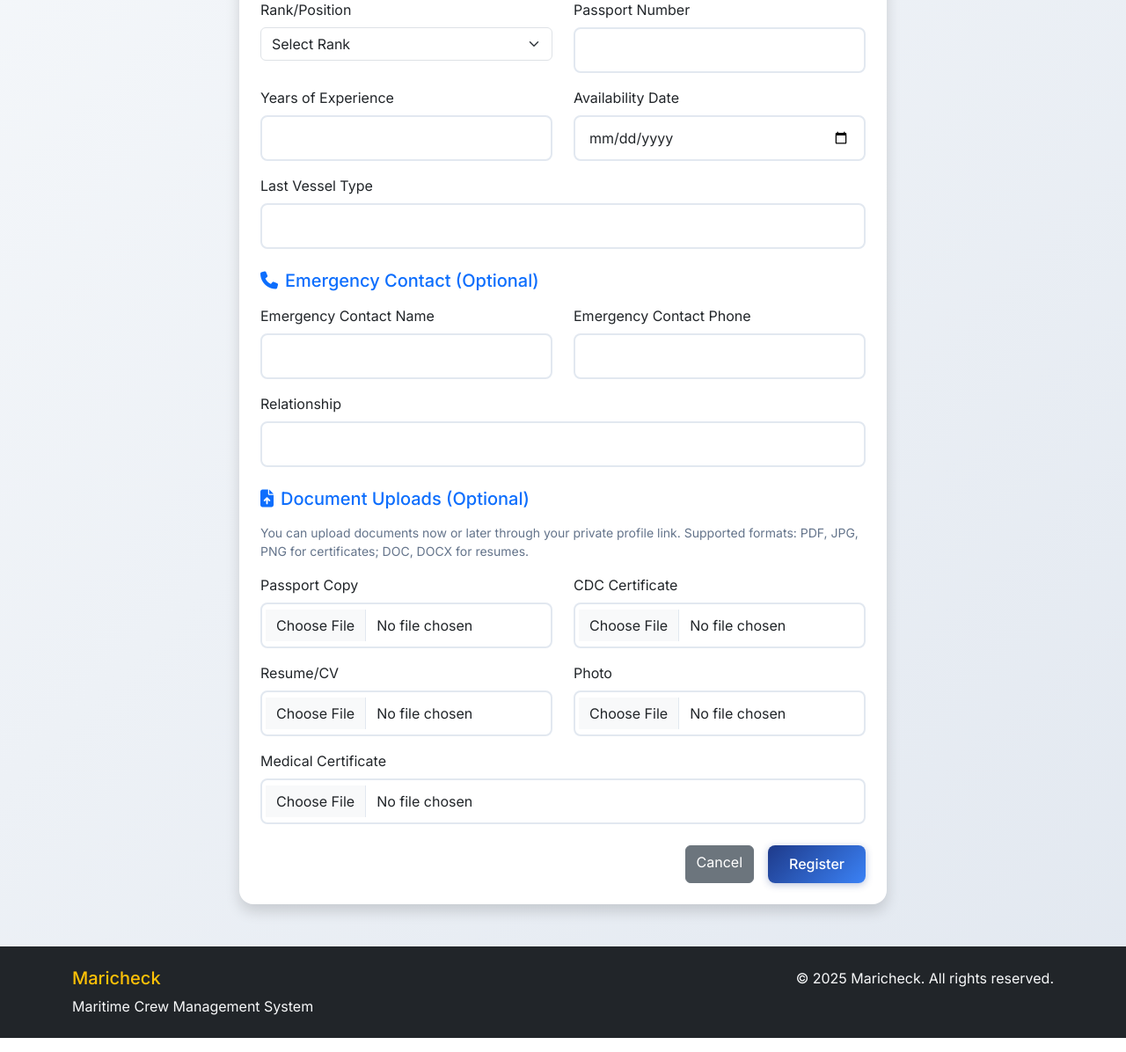
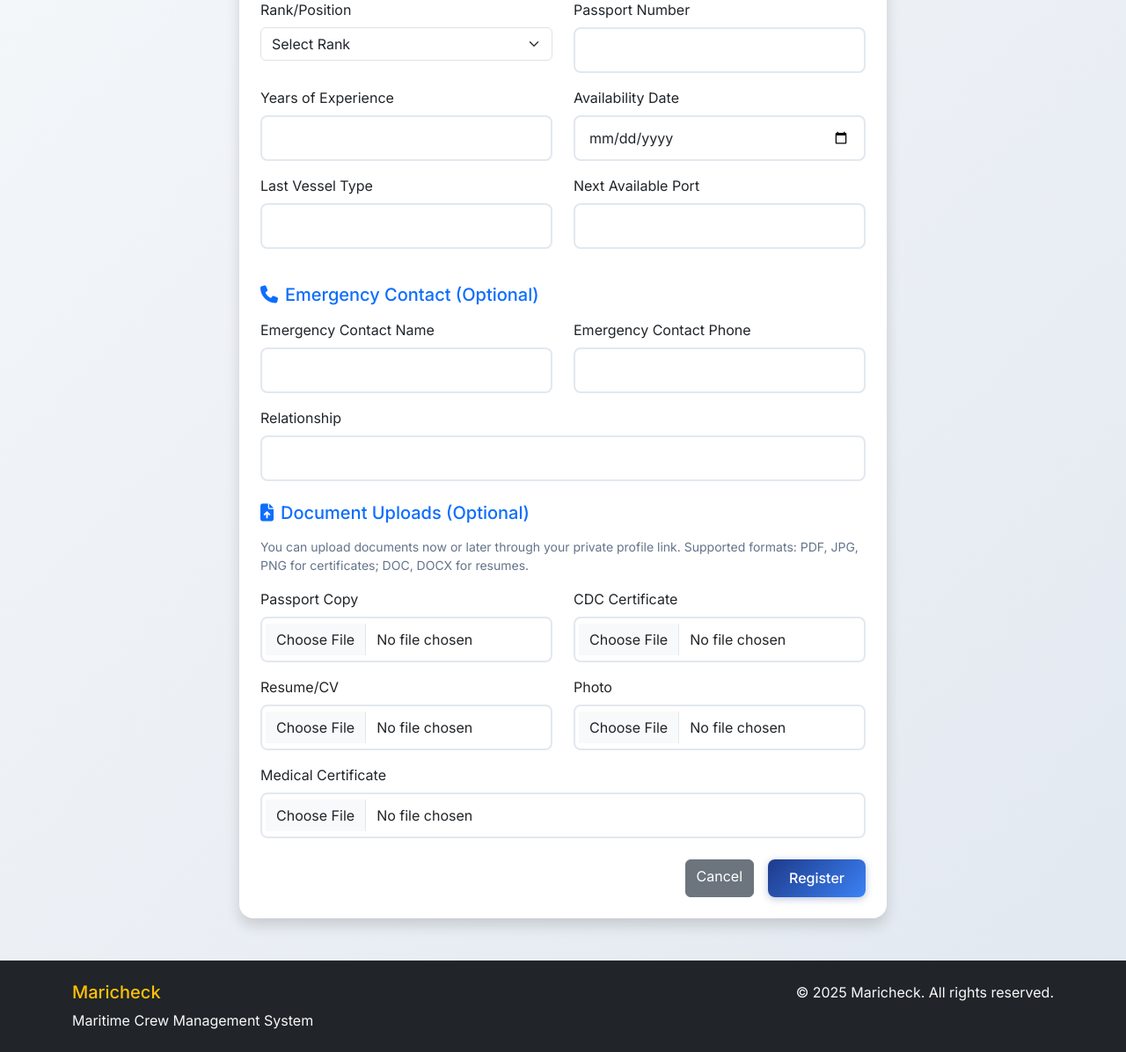
Before and after one commit to Shama-21/Maricheck-crew-Final, a Flask app: page /register/crew in a window 1280 px wide. Shown: the part 669-1865 px from the top of the page at 88% size. Run offline with Flask 3, Linux system fonts and the light colour scheme; some libraries are stand-ins or nearby versions.

Commit message:
Add options to crew registration and display port availability
Add "Fresher" to rank/position dropdown and "Next Available Port" field to crew registration forms and admin page, also updating database model.

Replit-Commit-Author: Agent
Replit-Commit-Session-Id: ecd1134a-40c0-4ca6-87f6-e24a97d969bf
Replit-Commit-Checkpoint-Type: full_checkpoint
Replit-Commit-Screenshot-Url: https://storage.googleapis.com/screenshot-production-us-central1/b5ee44c4-cdd1-4481-b7e7-16ac2eac401d/ecd1134a-40c0-4ca6-87f6-e24a97d969bf/IlraUIV

```diff
--- a/forms.py
+++ b/forms.py
@@ -15,6 +15,7 @@ class CrewRegistrationForm(FlaskForm):
     # Professional Information
     rank = SelectField('Rank/Position', choices=[
         ('', 'Select Rank'),
+        ('Fresher', 'Fresher'),
         ('Captain', 'Captain'),
         ('Chief Officer', 'Chief Officer'),
         ('Second Officer', 'Second Officer'),
@@ -36,6 +37,7 @@ class CrewRegistrationForm(FlaskForm):
     passport = StringField('Passport Number', validators=[DataRequired(), Length(min=6, max=32)])
     years_experience = IntegerField('Years of Experience', validators=[DataRequired(), NumberRange(min=0, max=50)])
     last_vessel_type = StringField('Last Vessel Type', validators=[Optional(), Length(max=128)])
+    next_available_port = StringField('Next Available Port', validators=[Optional(), Length(max=128)])
     availability_date = DateField('Availability Date', validators=[DataRequired()])
 
     # Emergency Contact
--- a/models.py
+++ b/models.py
@@ -32,6 +32,7 @@ class CrewMember(db.Model):
     date_of_birth = db.Column(db.Date, nullable=False)
     years_experience = db.Column(db.Integer, nullable=False)
     last_vessel_type = db.Column(db.String(128))
+    next_available_port = db.Column(db.String(128))
     availability_date = db.Column(db.Date, nullable=False)
     mobile_number = db.Column(db.String(20), nullable=False)
     email = db.Column(db.String(120), nullable=False)
--- a/routes.py
+++ b/routes.py
@@ -42,6 +42,7 @@ def register_crew():
             passport=form.passport.data.upper() if form.passport.data else '',
             years_experience=form.years_experience.data,
             last_vessel_type=form.last_vessel_type.data,
+            next_available_port=form.next_available_port.data,
             availability_date=form.availability_date.data,
             emergency_contact_name=form.emergency_contact_name.data,
             emergency_contact_phone=form.emergency_contact_phone.data,
--- a/templates/admin/crew_profile.html
+++ b/templates/admin/crew_profile.html
@@ -101,6 +101,9 @@
                         <div class="col-md-6">
                             {% if crew_member.last_vessel_type %}
                             <p><strong>Last Vessel Type:</strong> {{ crew_member.last_vessel_type }}</p>
+                            {% endif %}
+                            {% if crew_member.next_available_port %}
+                            <p><strong>Next Available Port:</strong> {{ crew_member.next_available_port }}</p>
                             {% endif %}
                         </div>
                     </div>
--- a/templates/register_crew.html
+++ b/templates/register_crew.html
@@ -100,12 +100,21 @@
                                 {% endif %}
                             </div>
                         </div>
-                        <div class="mb-3">
-                            {{ form.last_vessel_type.label(class="form-label") }}
-                            {{ form.last_vessel_type(class="form-control") }}
-                            {% if form.last_vessel_type.errors %}
-                                <div class="text-danger small">{{ form.last_vessel_type.errors[0] }}</div>
-                            {% endif %}
+                        <div class="row">
+                            <div class="col-md-6 mb-3">
+                                {{ form.last_vessel_type.label(class="form-label") }}
+                                {{ form.last_vessel_type(class="form-control") }}
+                                {% if form.last_vessel_type.errors %}
+                                    <div class="text-danger small">{{ form.last_vessel_type.errors[0] }}</div>
+                                {% endif %}
+                            </div>
+                            <div class="col-md-6 mb-3">
+                                {{ form.next_available_port.label(class="form-label") }}
+                                {{ form.next_available_port(class="form-control") }}
+                                {% if form.next_available_port.errors %}
+                                    <div class="text-danger small">{{ form.next_available_port.errors[0] }}</div>
+                                {% endif %}
+                            </div>
                         </div>
 
                         <!-- Emergency Contact -->
```
Also changed, not shown: replit.md (+1 -0 lines).
